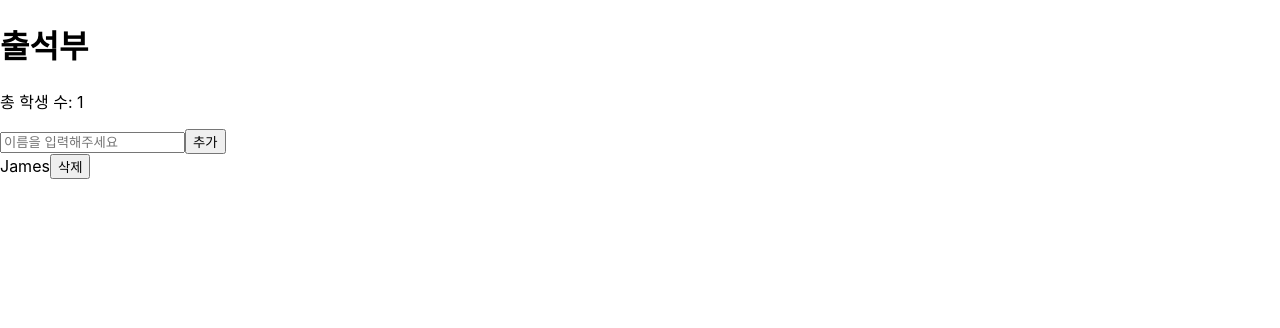
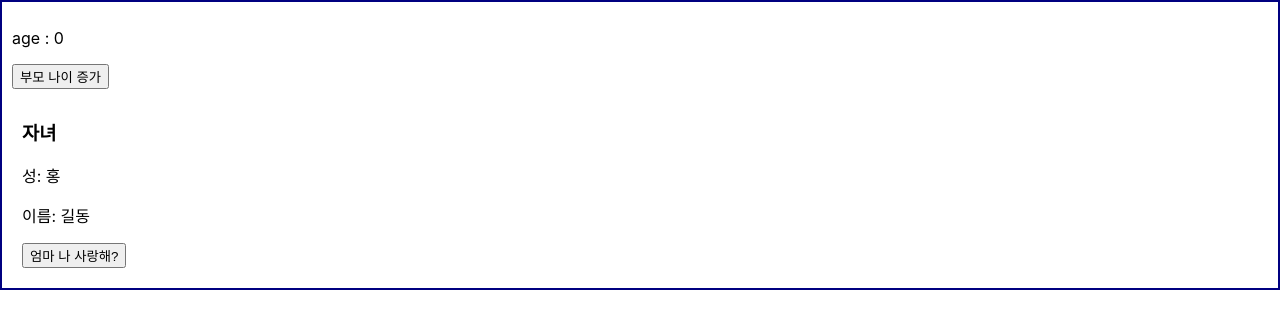
Before and after one commit to kittty0520/React-Hook, a React (Create React App) app: page / in a window 1280 px wide. Shown: the top 328 px of the page. Built offline with nearby package versions, Linux system fonts and the light colour scheme.

Commit message:
Learn React.memo

```diff
--- a/src/App.js
+++ b/src/App.js
@@ -5,11 +5,12 @@ import Effect from './Effect';
 import Context from './Context';
 import Reducer from './Reducer';
 import Reducer2 from './Reducer2';
+import ReactMemo from './ReactMemo';
 
 function App() {
 	return (
 		<>
-			<Reducer2 />
+			<ReactMemo />
 		</>
 	);
 }
--- /dev/null
+++ b/src/ReactMemo.jsx
@@ -0,0 +1,37 @@
+import React, { useCallback, useMemo, useState } from 'react';
+import Child from './components/Child';
+
+export default function ReactMemo() {
+    const [parentAge, setParentAge] = useState(0);
+
+
+    const incrementParentAge = ()=>{
+        setParentAge(parentAge+1)
+    }
+
+    // name을 일반 객체로 반환할 때는 렌더링될때마다 다른 메모리 주소를 갖기 때문에 Child의 props도 변한다. 따라서 Child도 리렌더링된다.
+    // const name = {
+    //     lastName:'홍', firstName: '길동'
+    // }
+
+    //useMemo를 사용할떄
+    const name = useMemo(()=>{
+        return {
+            lastName:'홍', firstName: '길동'
+        }
+    },[])
+
+    //useCallback을 사용할 때
+    const telMe = useCallback(()=>{
+        console.log('길동아 사랑해');
+    },[])
+
+    console.log('부모 컴포넌트가 렌더링 되었어요')
+    return (
+        <div style={{border: '2px solid navy', padding:'10px'}}>
+            <p>age : {parentAge}</p>
+            <button onClick={incrementParentAge}>부모 나이 증가</button>
+            <Child name={name} telMe={telMe}/>
+        </div>
+    );
+}
--- /dev/null
+++ b/src/components/Child.jsx
@@ -0,0 +1,15 @@
+import React, { memo } from 'react';
+
+function Child({name, telMe}) {
+    console.log('자녀도 렌더링이 되었습니다.')
+    return (
+        <div style={{border: '2px solid powerblue', padding: '10px'}}>
+            <h3>자녀</h3>
+            <p>성: {name.lastName}</p>
+            <p>이름: {name.firstName}</p>
+            <button onClick={telMe}>엄마 나 사랑해?</button>
+        </div>
+    );
+}
+
+export default memo(Child);
--- a/src/index.js
+++ b/src/index.js
@@ -6,9 +6,9 @@ import reportWebVitals from './reportWebVitals';
 
 const root = ReactDOM.createRoot(document.getElementById('root'));
 root.render(
-  <React.StrictMode>
+
     <App />
-  </React.StrictMode>
+
 );
 
 // If you want to start measuring performance in your app, pass a function
```
